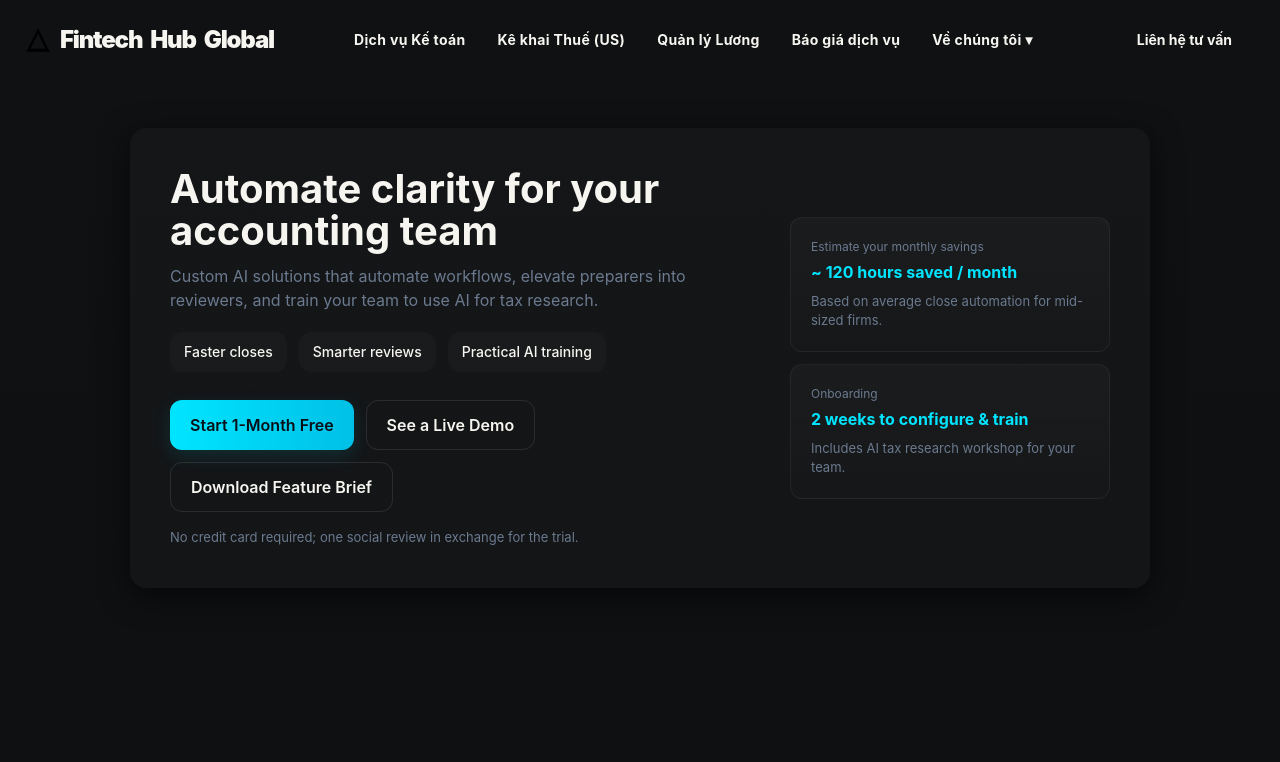
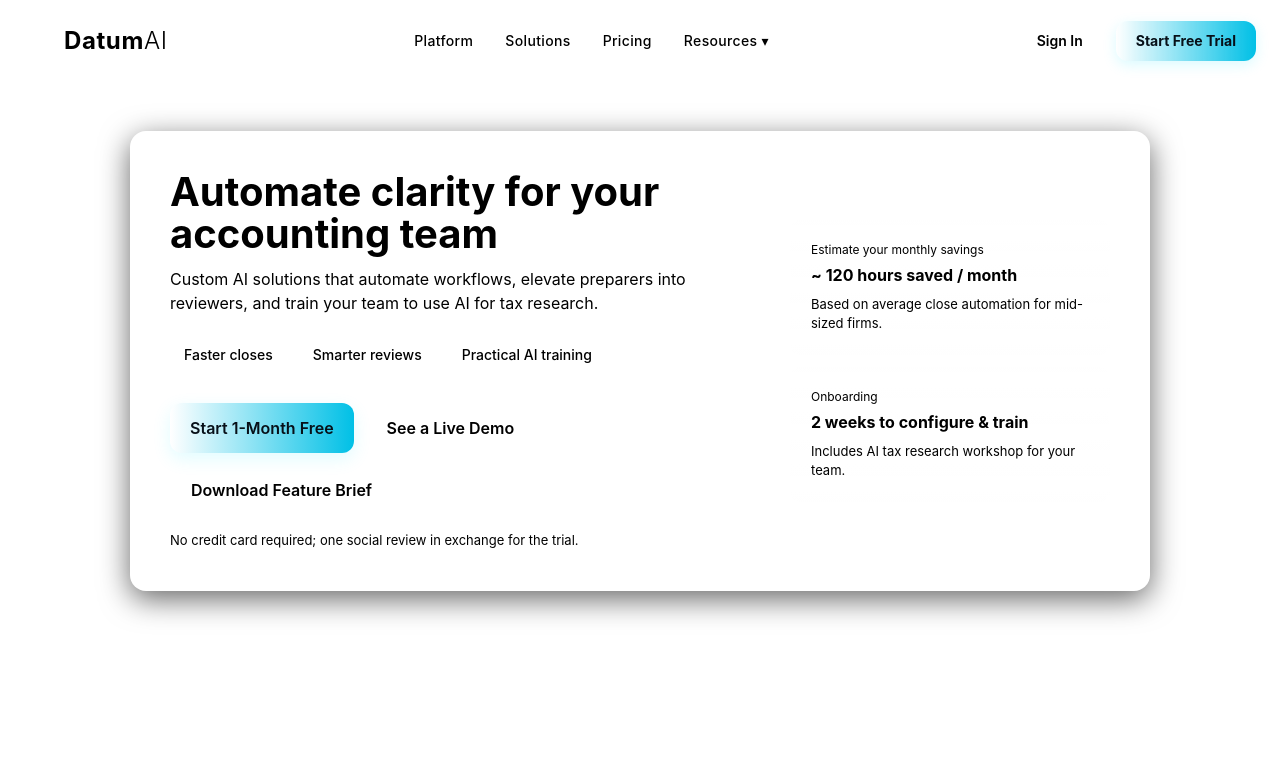
Before and after one commit to kietpham0810/Fintech-Hub-Global, a React (Vite) app: page / in a window 1280 px wide. Shown: the top 762 px of the page. Built offline with nearby package versions, Linux system fonts and the light colour scheme.

Commit message:
update DatumAI V1

```diff
--- a/index.html
+++ b/index.html
@@ -2,9 +2,9 @@
 <html lang="en">
   <head>
     <meta charset="UTF-8" />
-    <link rel="icon" type="image/svg+xml" href="/favicon.svg" />
+    <link rel="icon" type="image/svg+xml" href="/vite.svg" />
     <meta name="viewport" content="width=device-width, initial-scale=1.0" />
-    <title>mysten-clone</title>
+    <title>DatumAI — Automate clarity</title>
   </head>
   <body>
     <div id="root"></div>
--- a/src/components/Navbar.jsx
+++ b/src/components/Navbar.jsx
@@ -2,31 +2,37 @@
 
 const Navbar = () => {
   return (
-    <nav className="bg-[var(--color-mysten-black)] text-[var(--color-mysten-white)] px-6 py-5 flex items-center justify-between sticky top-0 z-50">
+    <nav className="bg-[var(--color-datum-bg)] text-[var(--color-datum-ivory)] px-6 py-5 flex items-center justify-between sticky top-0 z-50 border-b border-white/5">
       <div className="flex items-center gap-3">
-        {/* Logo FintechHubGlobal */}
-        <div className="flex items-center gap-2 text-2xl font-black tracking-tighter">
-          <svg width="28" height="28" viewBox="0 0 24 24" fill="var(--color-mysten-red)">
-            <path d="M12 2L2 22h20L12 2zm0 4.5l6.5 13h-13L12 6.5z" />
+
+        {/* Logo DatumAI (Chữ D cách điệu với mũi tên) */}
+        <div className="flex items-center gap-2 text-2xl font-bold tracking-wide cursor-pointer">
+          <svg width="32" height="32" viewBox="0 0 40 40" fill="none" xmlns="http://www.w3.org/2000/svg">
+            <path d="M10 5H22C30.284 5 37 11.716 37 20C37 28.284 30.284 35 22 35H10V5Z" stroke="var(--color-datum-primary)" strokeWidth="3"/>
+            <path d="M15 20H28M28 20L23 15M28 20L23 25" stroke="var(--color-datum-primary)" strokeWidth="3" strokeLinecap="round" strokeLinejoin="round"/>
           </svg>
-          <span className="text-[var(--color-mysten-red)]">Fintech</span>
-          <span className="text-[var(--color-mysten-white)]">Hub</span>
-          <span className="text-[var(--color-mysten-white)]">Global</span>
+          <div>
+            <span className="text-[var(--color-datum-primary)]">Datum</span>
+            <span className="text-[var(--color-datum-ivory)] font-light">AI</span>
+          </div>
         </div>
       </div>
 
-      {/* Menu chuẩn dịch vụ kế toán B2B đồng nhất */}
-      <div className="hidden lg:flex items-center gap-8 text-sm font-bold tracking-wide">
-        <a href="#" className="hover:text-[var(--color-mysten-red)] transition-colors">Dịch vụ Kế toán</a>
-        <a href="#" className="hover:text-[var(--color-mysten-red)] transition-colors">Kê khai Thuế (US)</a>
-        <a href="#" className="hover:text-[var(--color-mysten-red)] transition-colors">Quản lý Lương</a>
-        <a href="#" className="hover:text-[var(--color-mysten-red)] transition-colors">Báo giá dịch vụ</a>
-        <a href="#" className="hover:text-[var(--color-mysten-red)] transition-colors">Về chúng tôi ▾</a>
+      {/* Menu chuẩn SaaS */}
+      <div className="hidden lg:flex items-center gap-8 text-sm font-medium tracking-wide">
+        <a href="#" className="text-[var(--color-datum-muted)] hover:text-[var(--color-datum-primary)] transition-colors">Platform</a>
+        <a href="#" className="text-[var(--color-datum-muted)] hover:text-[var(--color-datum-primary)] transition-colors">Solutions</a>
+        <a href="#" className="text-[var(--color-datum-muted)] hover:text-[var(--color-datum-primary)] transition-colors">Pricing</a>
+        <a href="#" className="text-[var(--color-datum-muted)] hover:text-[var(--color-datum-primary)] transition-colors">Resources ▾</a>
       </div>
 
-      <div className="hidden lg:block">
-         <button className="bg-[var(--color-mysten-white)] text-[var(--color-mysten-black)] px-6 py-2.5 rounded-full font-bold text-sm hover:bg-gray-200 transition-colors">
-            Liên hệ tư vấn
+      {/* Cụm nút CTA */}
+      <div className="hidden lg:flex items-center gap-3">
+         <button className="bg-transparent border border-white/10 text-[var(--color-datum-ivory)] px-5 py-2.5 rounded-xl font-semibold text-sm hover:bg-white/5 transition-colors">
+            Sign In
+         </button>
+         <button className="bg-gradient-to-r from-[var(--color-datum-primary)] to-[#00c0e6] text-[#071018] px-5 py-2.5 rounded-xl font-bold text-sm shadow-[0_4px_14px_rgba(0,229,255,0.15)] hover:scale-105 transition-transform">
+            Start Free Trial
          </button>
       </div>
     </nav>
--- a/src/index.css
+++ b/src/index.css
@@ -1,20 +1,28 @@
 @import "tailwindcss";
 
 @theme {
-  /* Bảng màu DatumAI theo Brand Guidelines */
-  --color-datum-bg: #0f1113;
-  --color-datum-dark: #0b0c0d;
-  --color-datum-primary: #00E5FF; /* Neon Cyan */
-  --color-datum-muted: #6B7A8F;   /* Slate */
-  --color-datum-ivory: #F7F5F0;
+  /* Khai báo bảng màu Mysten */
+  --color-mysten-black: #000000;
+  --color-mysten-white: #ffffff;
+  --color-mysten-red: #FF1F3A;
+  --color-mysten-dark: #111111;
+  --color-mysten-gray: #F5F5F5;
 
-  --font-sans: 'Inter', system-ui, sans-serif;
+  /* Khai báo Font */
+  --font-sans: 'Inter', sans-serif;
+
+  /* Khai báo Border Radius (Bo góc) */
+  --radius-4xl: 2rem;
+  --radius-5xl: 3rem;
+  --radius-6xl: 4rem;
 }
 
 body {
-  background: linear-gradient(180deg, var(--color-datum-bg), var(--color-datum-dark));
-  color: var(--color-datum-ivory);
+  background-color: var(--color-mysten-white);
+  color: var(--color-mysten-black);
   font-family: var(--font-sans);
   -webkit-font-smoothing: antialiased;
-  min-height: 100vh;
+  -moz-osx-font-smoothing: grayscale;
+  margin: 0;
+  padding: 0;
 }
```
